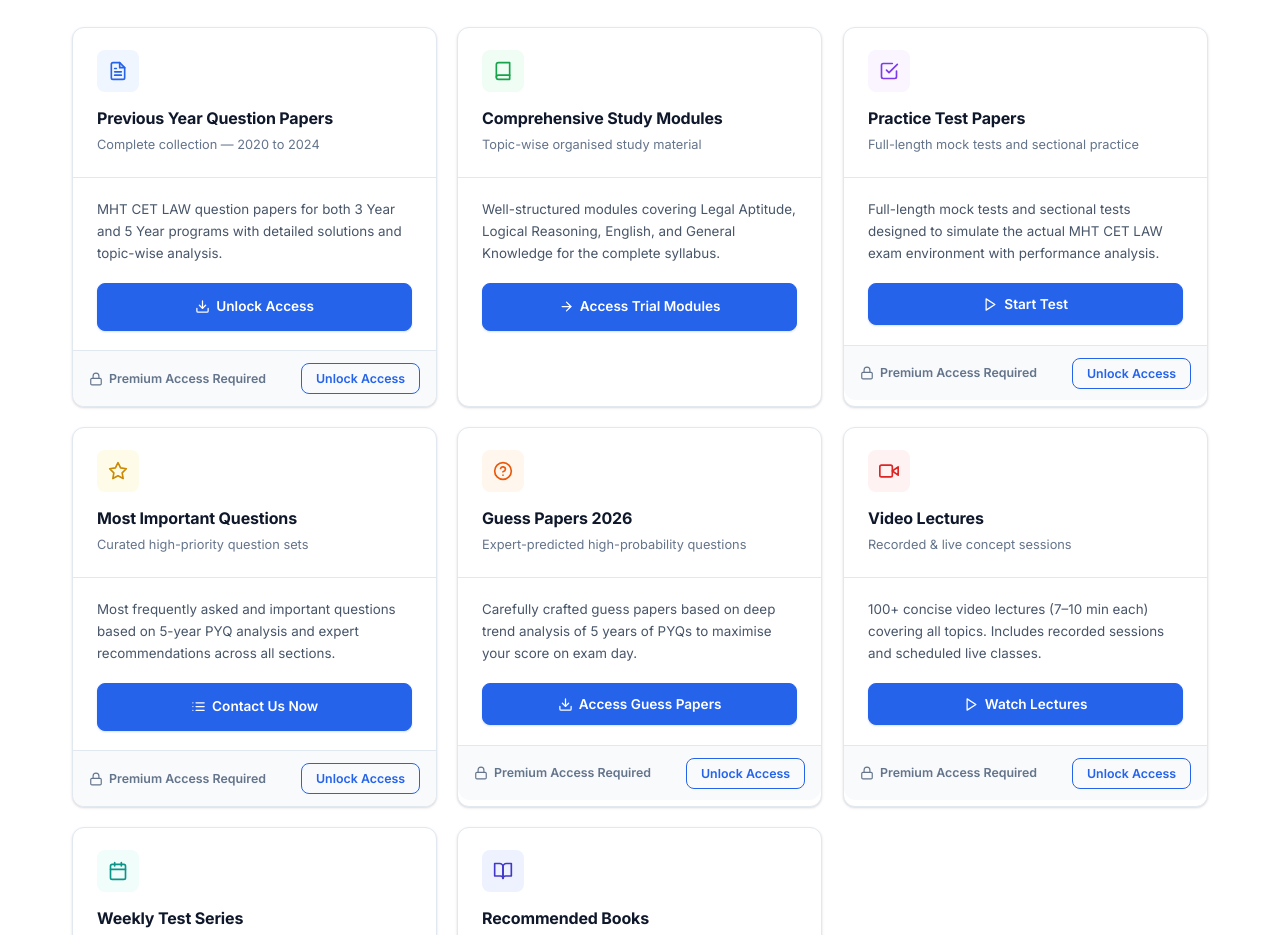
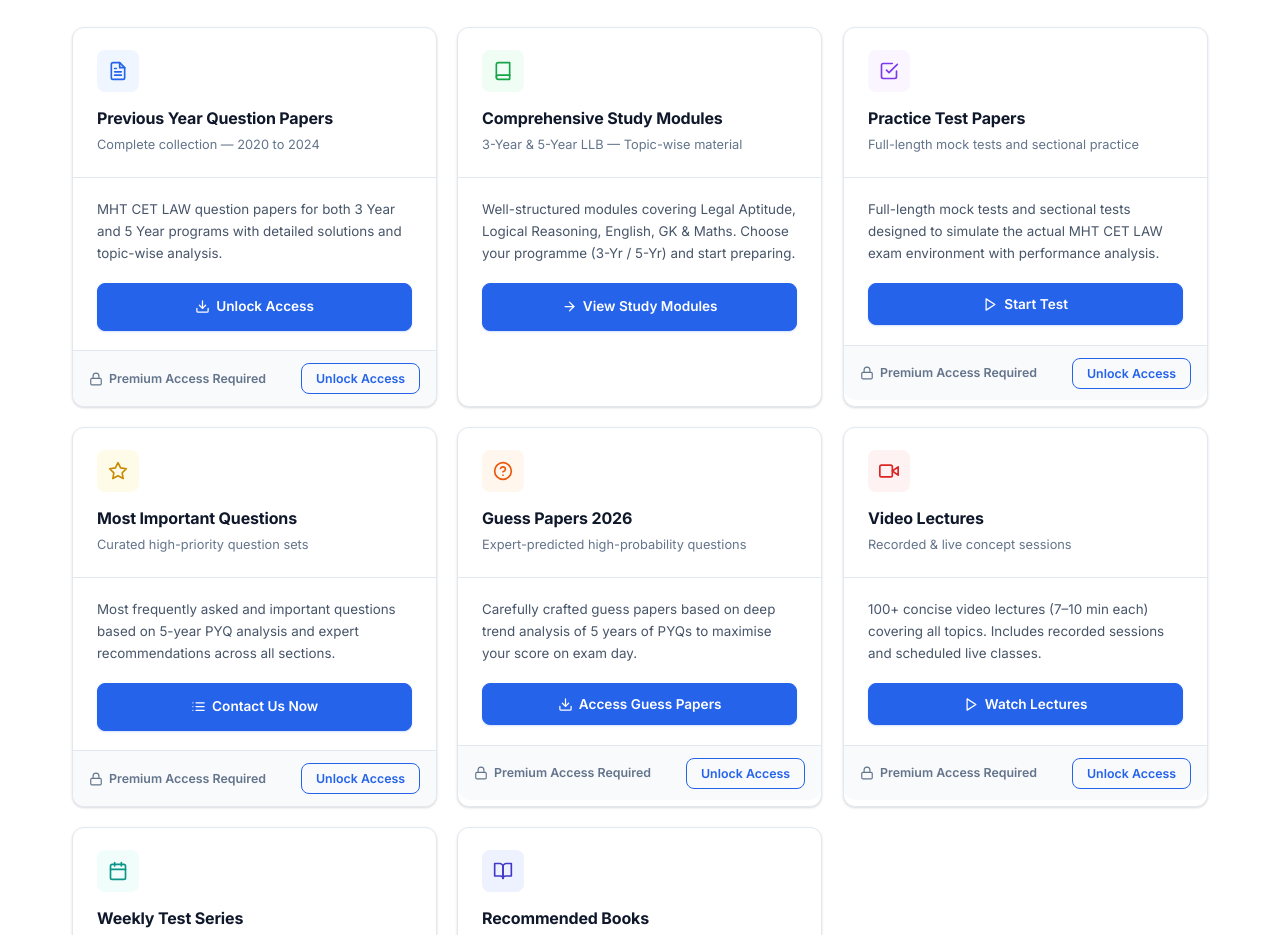
Before and after one commit to Archiusx/MHTCETLAW, a plain HTML site: page index.html in a window 1280 px wide. Shown: the part 1360-2295 px from the top of the page. Drawn offline with Linux system fonts and the light colour scheme.

Commit message:
Revise study modules content and links
Updated study modules section with new content and links.

```diff
--- a/index.html
+++ b/index.html
@@ -338,13 +338,13 @@
       <svg viewBox="0 0 24 24" fill="none" stroke="currentColor" stroke-width="2" stroke-linecap="round" stroke-linejoin="round"><path d="M4 19.5A2.5 2.5 0 0 1 6.5 17H20"/><path d="M6.5 2H20v20H6.5A2.5 2.5 0 0 1 4 19.5v-15A2.5 2.5 0 0 1 6.5 2z"/></svg>
     </div>
     <h3 class="card-title">Comprehensive Study Modules</h3>
-          <p class="card-description">Topic-wise organised study material</p>
+    <p class="card-description">3-Year &amp; 5-Year LLB — Topic-wise material</p>
   </div>
   <div class="card-body">
-          <p class="card-content">Well-structured modules covering Legal Aptitude, Logical Reasoning, English, and General Knowledge for the complete syllabus.</p>
-          <a href="https://t.me/ragexking" target="_blank" rel="noopener" class="btn btn-primary btn-full">
+    <p class="card-content">Well-structured modules covering Legal Aptitude, Logical Reasoning, English, GK &amp; Maths. Choose your programme (3-Yr / 5-Yr) and start preparing.</p>
+    <a href="modules.html" class="btn btn-primary btn-full">
       <svg viewBox="0 0 24 24" fill="none" stroke="currentColor" stroke-width="2" stroke-linecap="round" stroke-linejoin="round"><line x1="5" y1="12" x2="19" y2="12"/><polyline points="12 5 19 12 12 19"/></svg>
-            Access Trial Modules
+      View Study Modules
     </a>
   </div>
 </div>
```
Lines whose indentation alone changed are shown as unchanged.
